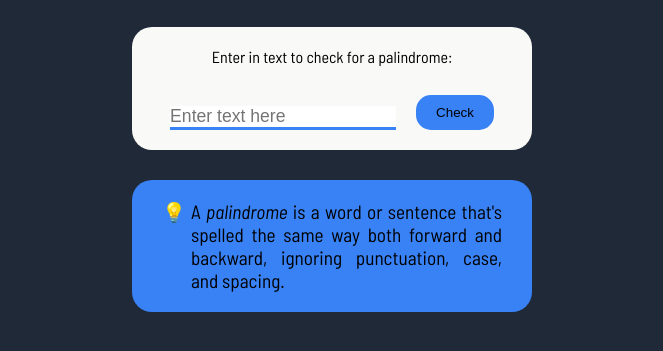
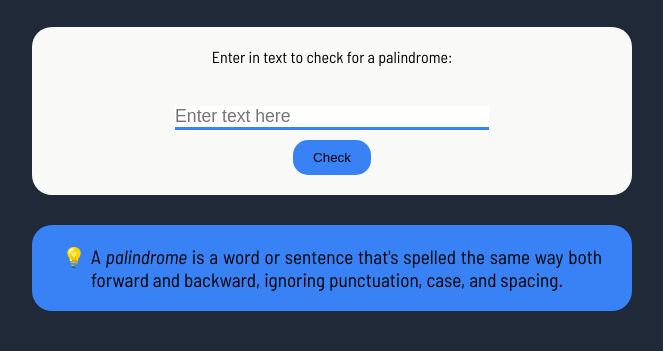
Before and after one commit to SylvainPS78/FCC-palindrome-checker, a plain HTML site: page index.html in a window 1280 px wide. Shown: the part 301-652 px from the top of the page, without its empty margins (308-971 px from the left). Drawn offline with Linux system fonts and the light colour scheme.

Commit message:
FEAT Minor improvment by Gemini 2.0

```diff
--- a/css/style.css
+++ b/css/style.css
@@ -2,6 +2,7 @@
     --primary-color:#1F2937;
     --secondary-color:#F9FAF8;
     --third-color:#3882F6;
+    --border-radius:20px;
 }
 
 *, *::before, *::after {
@@ -29,10 +30,11 @@ main {
     flex-direction: column;
     align-items:center;
     gap:30px;
+    width: 90%;
+    max-width: 600px;
 }
 
 #logo {
-    background-color: var(--primary-color);
     height: 2rem;
     width: 16rem;
 }
@@ -40,6 +42,7 @@ main {
 h1 {
     font-size: 2.5rem;
     color: var(--secondary-color);
+    text-align: center;
 }
 
 #form {
@@ -50,9 +53,8 @@ h1 {
 
 .container {
     padding:20px 30px;
-    width:80vw;
-    border-radius: 20px;
-    max-width: 400px;
+    width:100%;
+    border-radius: var(--border-radius);
 }
 
 input {
@@ -60,6 +62,7 @@ input {
     border: none;
     border-bottom: 3px solid var(--third-color);
     font-size:1.1rem;
+    width: 100%;
 }
 
 #checkButton {
@@ -68,6 +71,8 @@ input {
     padding:10px 20px;
     border: none;
     border-radius: 15px;
+    cursor: pointer;
+    white-space: nowrap;
 }
 
 .white {
@@ -89,9 +94,10 @@ input {
 .UI {
     margin-top: 20px;
     display: flex;
-    flex-direction: row;
-    align-items:end;
-    gap:20px;
+    flex-wrap: wrap;
+    align-items: center;
+    gap: 10px;
+    justify-content: center;
 }
 
 #result {
--- a/index.html
+++ b/index.html
@@ -19,7 +19,7 @@
 
         <h1>Is it a Palindrome ?</h1>
 
-        <div class="container white">
+        <section class="container white">
             <form id="form">
                 <label for="user-input">Enter in text to check for a palindrome:</label>
                 <div class="UI">
@@ -27,13 +27,13 @@
                     <button id="checkButton" type="submit">Check</button>
                 </div>
             </form>
-            <p id="result"></p>
-        </div>
+            <p id="result" aria-live="polite"></p>
+        </section>
 
-        <div class="container green">
+        <section class="container green">
             <span role="img" aria-label="light-bulb">💡</span>
             <p>A <em>palindrome</em> is a word or sentence that's spelled the same way both forward and backward, ignoring punctuation, case, and spacing.</p>
-        </div>
+        </section>
     </main>
 
 
```
